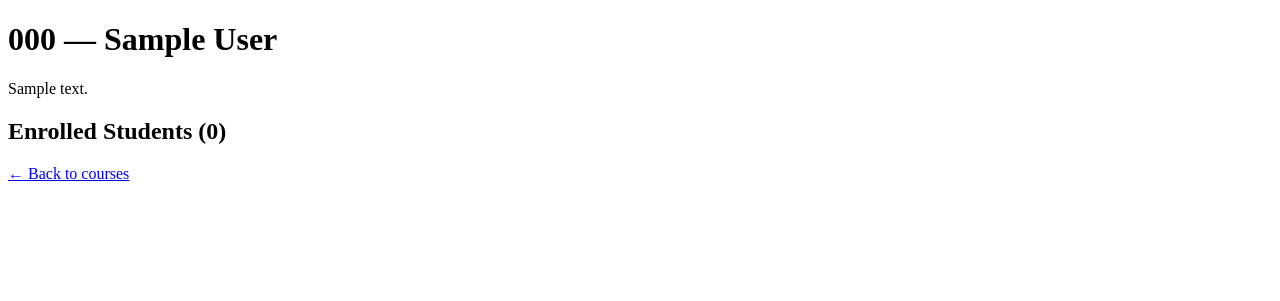
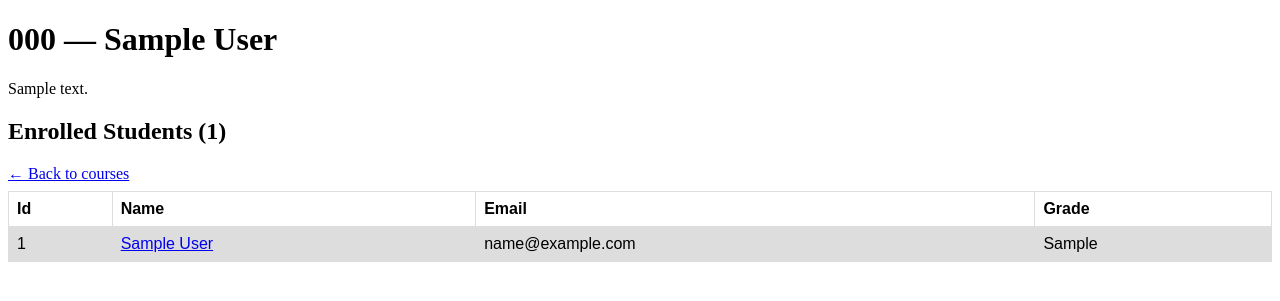
Before and after one commit to EpicAlbin03/django-orm, a Django app: page /courses/1/ in a window 1280 px wide. Shown: the part 58-359 px from the top of the page. Run offline with Django 5.2, Linux system fonts and the light colour scheme; tables that the repository leaves empty hold one stand-in row (values such as "Sample post").

Commit message:
course detail

```diff
--- a/studentplatform/models.py
+++ b/studentplatform/models.py
@@ -1,8 +1,13 @@
+from typing import TYPE_CHECKING
+
 from django.db import models
 
 
 class Course(models.Model):
     """A course that students can enrol in."""
+
+    if TYPE_CHECKING:
+        students: models.Manager["Student"]
 
     name = models.CharField(max_length=100)
     code = models.CharField(max_length=10, unique=True)
--- a/studentplatform/templates/course_detail.html
+++ b/studentplatform/templates/course_detail.html
@@ -11,9 +11,29 @@
 
 <h2>Enrolled Students ({{ students|length }})</h2>
 
-{# TODO: create a table showing students in this course #}
-{# Columns: Name (linked to detail), Email, Grade #}
-{# Handle empty: "No students enrolled yet." #}
+<a href="{% url 'course_list' %}">← Back to courses</a>
 
-<p><a href="{% url 'course_list' %}">← Back to courses</a></p>
+{% if students.count == 0 %}
+<p>No students enrolled yet</p>
+{% else %}
+<table style='margin-top: 8px;'>
+  <tr>
+    <th>Id</th>
+    <th>Name</th>
+    <th>Email</th>
+    <th>Grade</th>
+  </tr>
+  {% for student in students %}
+  <tr>
+    <td>{{student.id}}</td>
+    <td>
+        <a href={% url 'student_detail' student.id %}>{{student.name}}</a>
+    </td>
+    <td>{{student.email}}</td>
+    <td>{{student.grade}}</td>
+  </tr>
+  {% endfor %}
+</table>
+{% endif %}
+
 {% endblock %}
--- a/studentplatform/templates/student_detail.html
+++ b/studentplatform/templates/student_detail.html
@@ -28,7 +28,9 @@
     <td>{{student.date_of_birth}}</td>
     <td>{{student.grade}}</td>
     <td>{{student.is_active}}</td>
-    <td>{{student.course}}</td>
+    <td>
+      <a href={% url 'course_detail' student.course.id %}>{{student.course.name}}</a>
+    </td>
     <td style='display: flex; gap: 8px;'>
       <a href={% url 'edit_student' student.id %}>Edit</a>
       <form method="post" action={% url 'delete_student' student.id %}>
--- a/studentplatform/templates/student_list.html
+++ b/studentplatform/templates/student_list.html
@@ -31,7 +31,9 @@
     <td>{{student.date_of_birth}}</td>
     <td>{{student.grade}}</td>
     <td>{{student.is_active}}</td>
-    <td>{{student.course}}</td>
+    <td>
+      <a href={% url 'course_detail' student.course.id %}>{{student.course.name}}</a>
+    </td>
   </tr>
   {% endfor %}
 </table>
--- a/studentplatform/views.py
+++ b/studentplatform/views.py
@@ -78,5 +78,7 @@ def course_list(request: HttpRequest):
 def course_detail(request: HttpRequest, course_id: int):
     """Show details for a single course."""
     course = get_object_or_404(Course, id=course_id)
-    courses = Course.objects.all()
-    return render(request, "course_detail.html", {"course": course, "courses": courses})
+    students = course.students.all()
+    return render(
+        request, "course_detail.html", {"course": course, "students": students}
+    )
```
